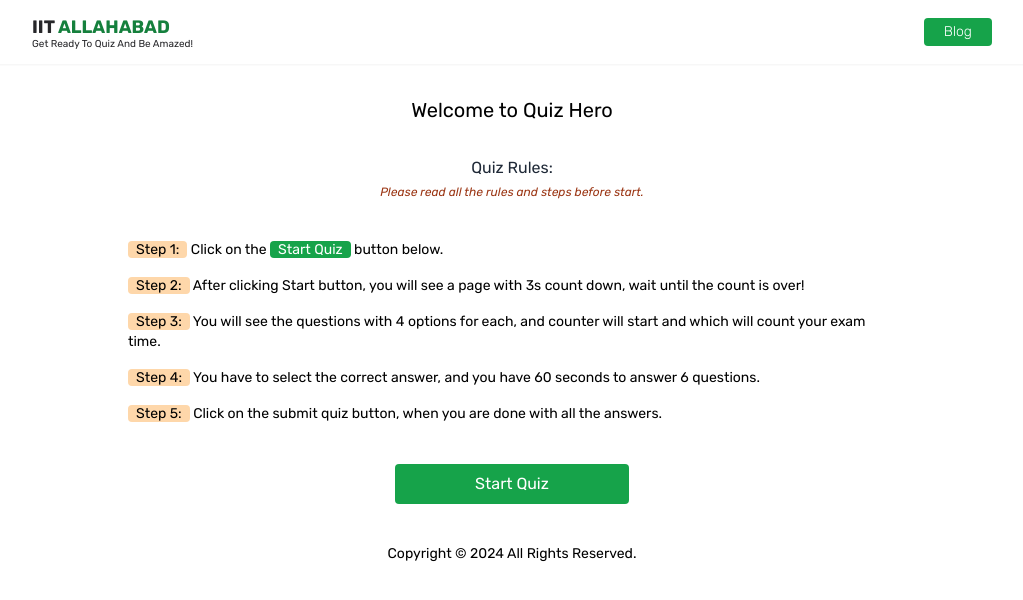
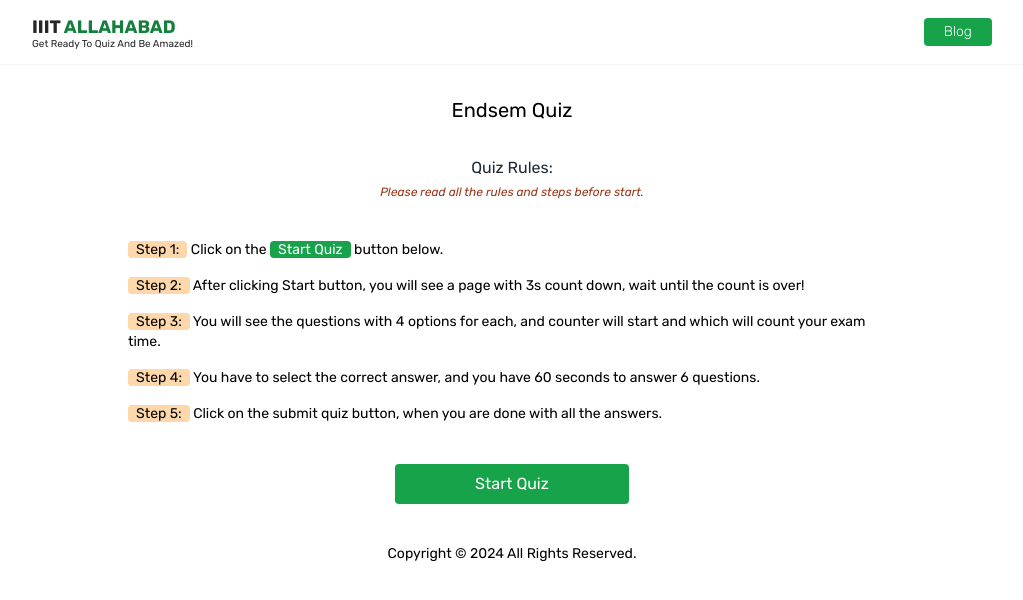
Before and after one commit to Kunal06khurana/Online_Quiz_Platform, a plain HTML site: page index.html in a window 1280 px wide. Shown: the whole page, without its empty margins (128-1151 px from the left). Drawn offline with nearby package versions, Linux system fonts and the light colour scheme.

Commit message:
Update index.html

```diff
--- a/index.html
+++ b/index.html
@@ -43,7 +43,7 @@
     <header class="h-16 flex items-center shadow-sm">
       <nav class="flex justify-between items-center w-9/12 mx-auto">
         <div class="text-zinc-800 font-bold uppercase">
-          <h1 class="text-lg">IIT <span class="text-green-700">ALLAHABAD</span></h1>
+          <h1 class="text-lg">IIIT <span class="text-green-700">ALLAHABAD</span></h1>
           <p class="text-[10px] font-normal capitalize -mt-1">
             Get ready to Quiz and be amazed!
           </p>
@@ -63,7 +63,7 @@
       class="lg:w-9/12 md:w-[90%] w-[95%] mx-auto text-center"
       id="rulesContainer"
     >
-      <h1 class="text-center my-8 text-xl">Welcome to Quiz Hero</h1>
+      <h1 class="text-center my-8 text-xl">Endsem Quiz</h1>
       <div class="lg:w-[80%] md:w-[90%] w-[90%] mx-auto text-left">
         <h1 class="text-md text-gray-800 text-center">Quiz Rules:</h1>
         <p class="text-xs italic mt-1 mb-4 text-orange-800 text-center">
```
